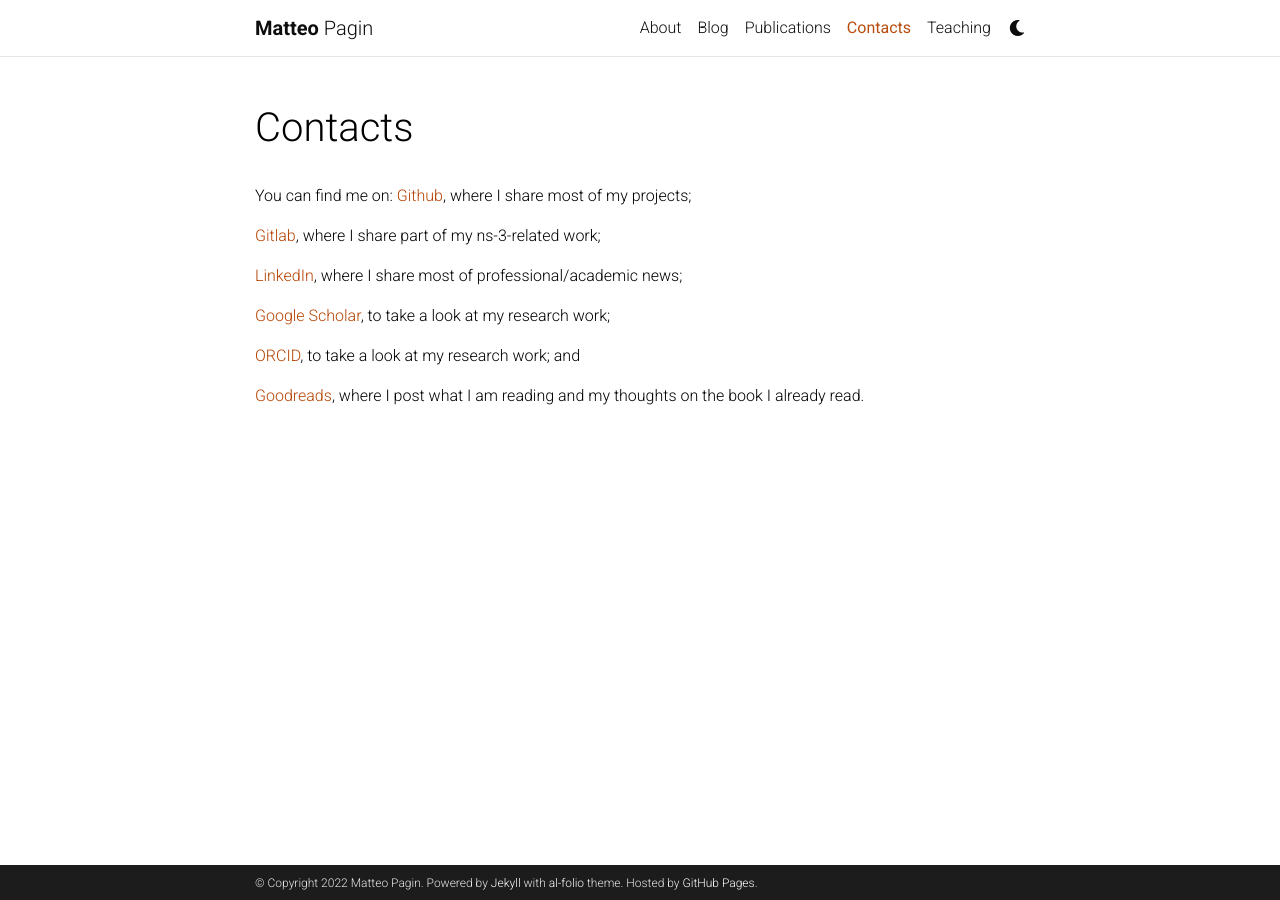
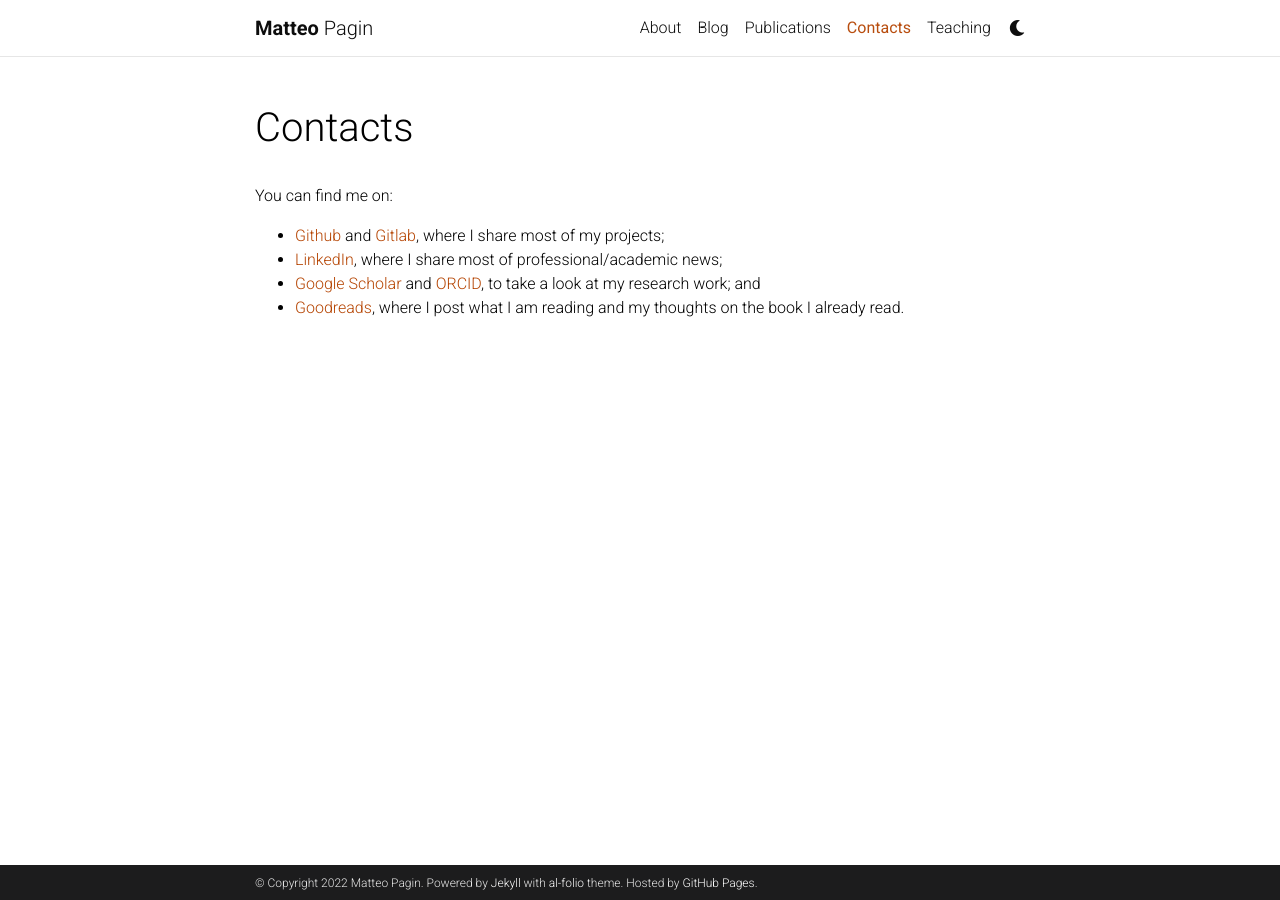
Before and after one commit to pagmatt/pagmatt.github.io, a Jekyll site: the page built from _pages/contacts.md, in a window 1280 px wide. Built offline with Jekyll 4.4.1, drawn with Linux system fonts in a browser that asks for light colours; comment, search, counter and statistics services are not loaded; a style sheet for code colours, icons or effects is not loaded.

Commit message:
Update contacts section

```diff
--- a/_pages/contacts.md
+++ b/_pages/contacts.md
@@ -7,14 +7,7 @@
 ---
 
 You can find me on:
-[Github](https://github.com/pagmatt), where I share most of my projects;
-
-[Gitlab](https://gitlab.com/pagmatt), where I share part of my ns-3-related work;
-
-[LinkedIn](https://www.linkedin.com/in/matteo-pagin-4a7b82171/), where I share most of professional/academic news;
-
-[Google Scholar](https://scholar.google.com/citations?user=VDBFuXgAAAAJ&hl=en), to take a look at my research work;
-
-[ORCID](https://orcid.org/0000-0002-3796-6859), to take a look at my research work; and
-
-[Goodreads](https://www.goodreads.com/user/show/89419170-matteo), where I post what I am reading and my thoughts on the book I already read.
+* [Github](https://github.com/pagmatt) and [Gitlab](https://gitlab.com/pagmatt), where I share most of my projects;
+* [LinkedIn](https://www.linkedin.com/in/matteo-pagin-4a7b82171/), where I share most of professional/academic news;
+* [Google Scholar](https://scholar.google.com/citations?user=VDBFuXgAAAAJ&hl=en) and [ORCID](https://orcid.org/0000-0002-3796-6859), to take a look at my research work; and
+* [Goodreads](https://www.goodreads.com/user/show/89419170-matteo), where I post what I am reading and my thoughts on the book I already read.
```
